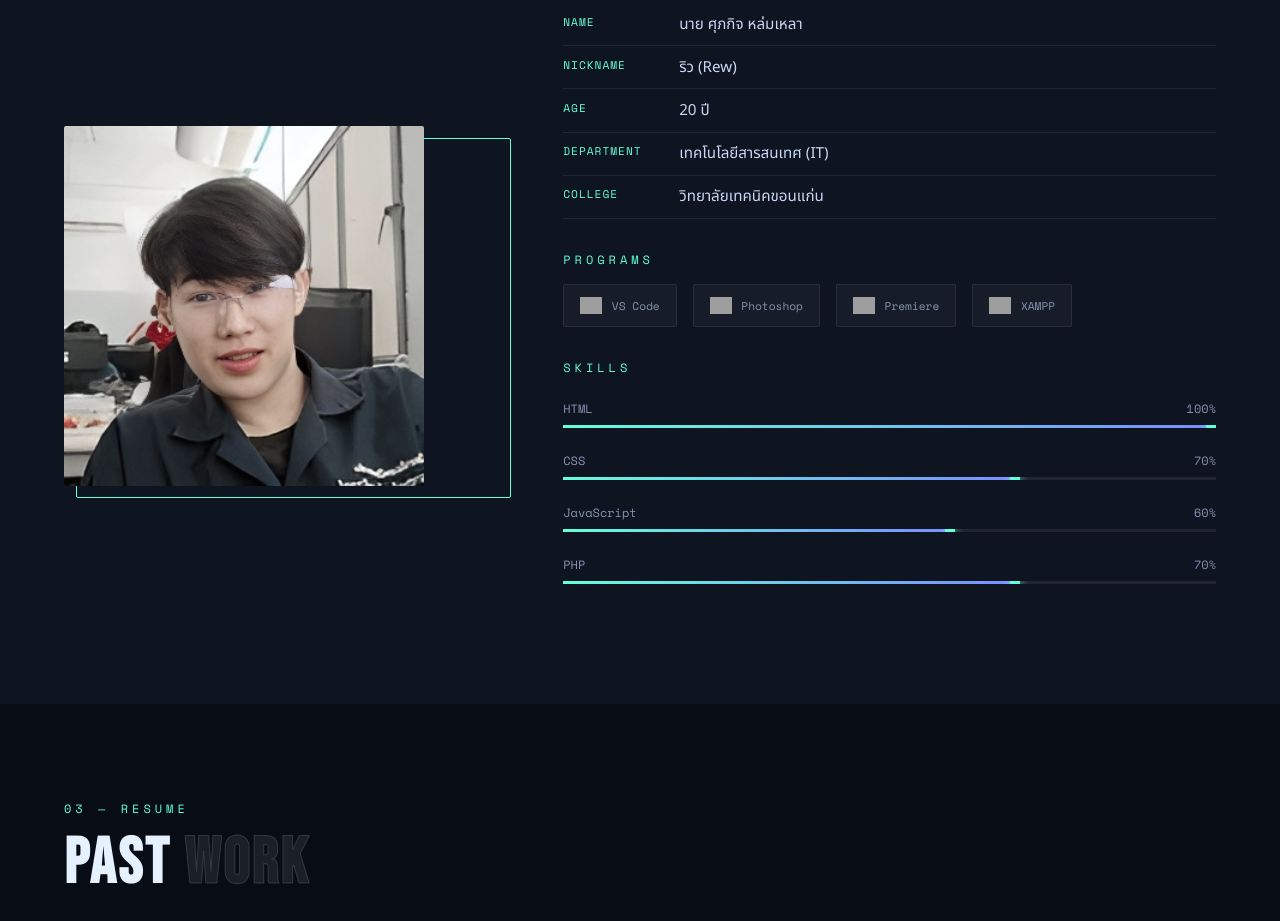
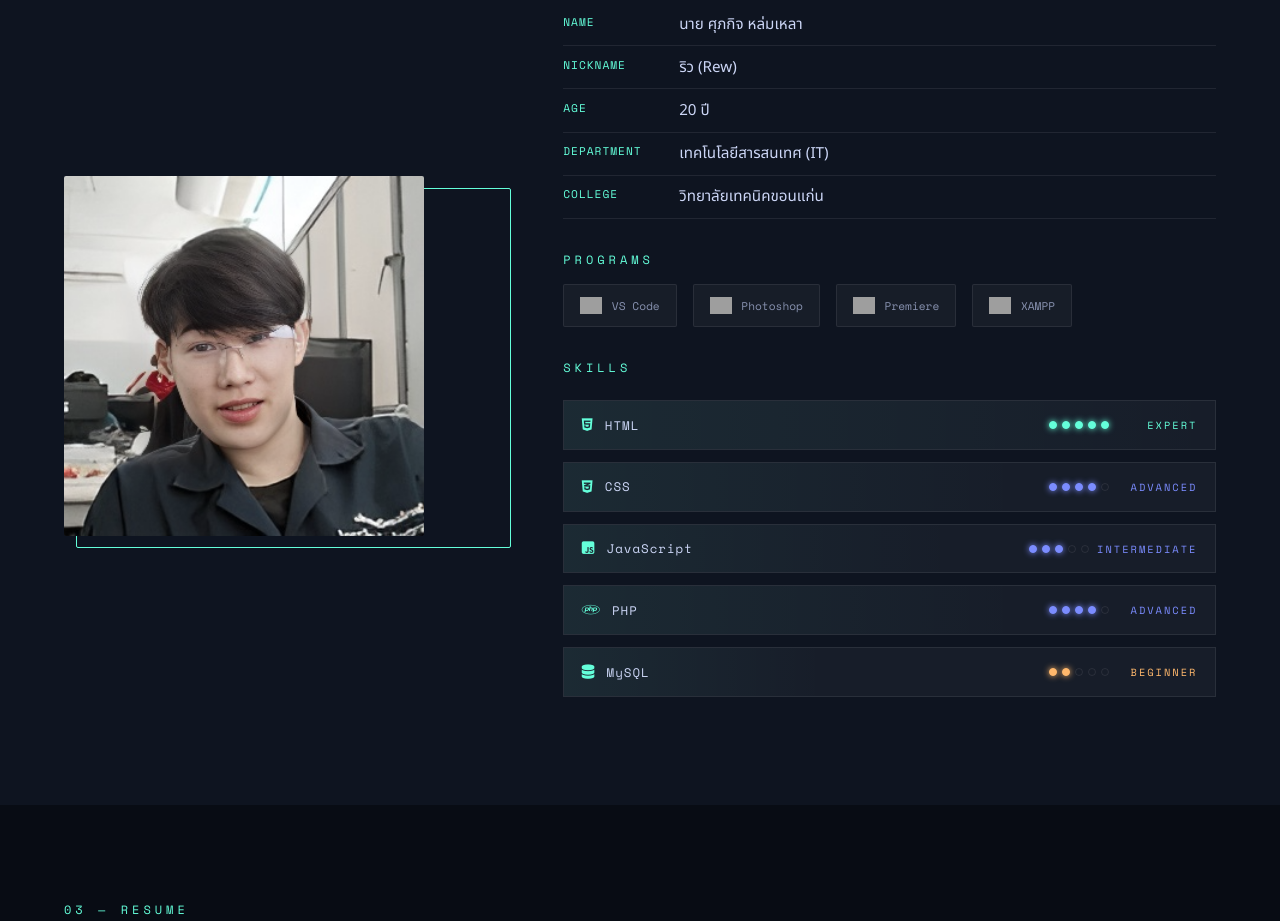
Before and after one commit to RewSuphakit/Mysite, a plain HTML site: page index.html in a window 1280 px wide. Shown: the part 1094-2015 px from the top of the page. Drawn offline with nearby package versions, Linux system fonts and the light colour scheme; grey boxes are pictures that could not be loaded.

Commit message:
Revamp skill section layout and styles
Refactor skill section styles and HTML structure for better organization and responsiveness.

```diff
--- a/index.html
+++ b/index.html
@@ -277,37 +277,76 @@
     }
 
     /* ─── SKILLS ─── */
-    .skill-item { margin-bottom: 1.5rem; }
-    .skill-meta {
+    .skill-item {
       display: flex;
+      align-items: center;
       justify-content: space-between;
-      font-family: var(--font-mono);
-      font-size: .75rem;
-      color: var(--muted);
-      margin-bottom: .5rem;
-    }
-    .skill-track {
-      height: 3px;
-      background: var(--border);
+      padding: .9rem 1.1rem;
+      border: 1px solid var(--border);
+      margin-bottom: .75rem;
+      background: var(--card);
       position: relative;
       overflow: hidden;
+      transition: border-color .3s;
     }
-    .skill-fill {
-      height: 100%;
-      background: linear-gradient(90deg, var(--accent), var(--accent2));
-      width: 0;
-      transition: width 1.2s cubic-bezier(.17,.67,.4,1.2);
-      position: relative;
-    }
-    .skill-fill::after {
+    .skill-item:hover { border-color: rgba(100,255,218,.3); }
+    .skill-item::before {
       content: '';
       position: absolute;
-      right: 0; top: -4px;
-      width: 10px; height: 10px;
+      left: 0; top: 0; bottom: 0;
+      background: linear-gradient(90deg, rgba(100,255,218,.06), transparent);
+      width: var(--fill, 0%);
+      transition: width 1.2s cubic-bezier(.17,.67,.4,1.2);
+    }
+    .skill-name {
+      font-family: var(--font-mono);
+      font-size: .78rem;
+      color: var(--text);
+      letter-spacing: 1px;
+      position: relative; z-index: 1;
+      display: flex; align-items: center; gap: .7rem;
+    }
+    .skill-name i { color: var(--accent); font-size: .9rem; }
+    .skill-level {
+      position: relative; z-index: 1;
+      display: flex; align-items: center; gap: .5rem;
+    }
+    .level-dots {
+      display: flex; gap: 5px;
+    }
+    .level-dot {
+      width: 8px; height: 8px;
+      border: 1px solid var(--border);
       border-radius: 50%;
+      transition: background .3s, border-color .3s, box-shadow .3s;
+    }
+    .level-dot.on {
       background: var(--accent);
-      box-shadow: 0 0 10px var(--accent);
+      border-color: var(--accent);
+      box-shadow: 0 0 6px var(--accent);
     }
+    .level-dot.on.mid {
+      background: var(--accent2);
+      border-color: var(--accent2);
+      box-shadow: 0 0 6px var(--accent2);
+    }
+    .level-dot.on.low {
+      background: #ffb86c;
+      border-color: #ffb86c;
+      box-shadow: 0 0 6px #ffb86c;
+    }
+    .level-label {
+      font-family: var(--font-mono);
+      font-size: .65rem;
+      letter-spacing: 2px;
+      text-transform: uppercase;
+      min-width: 80px;
+      text-align: right;
+    }
+    .level-label.expert   { color: var(--accent); }
+    .level-label.advanced { color: var(--accent2); }
+    .level-label.inter    { color: var(--accent2); }
+    .level-label.beginner { color: #ffb86c; }
 
     /* ─── PROGRAMS ─── */
     .prog-grid {
@@ -542,23 +581,78 @@
         </div>
       </div>
 
-      <div class="reveal">
+      <div class="reveal" id="skills-block">
         <p class="section-label" style="margin-bottom:1.5rem">Skills</p>
-        <div class="skill-item">
-          <div class="skill-meta"><span>HTML</span><span>100%</span></div>
-          <div class="skill-track"><div class="skill-fill" data-w="100"></div></div>
+
+        <!-- level: expert=5dots, advanced=4, intermediate=3, beginner=2 -->
+        <div class="skill-item" style="--fill:100%">
+          <div class="skill-name"><i class="fab fa-html5"></i> HTML</div>
+          <div class="skill-level">
+            <div class="level-dots">
+              <div class="level-dot on" data-tier="expert"></div>
+              <div class="level-dot on" data-tier="expert"></div>
+              <div class="level-dot on" data-tier="expert"></div>
+              <div class="level-dot on" data-tier="expert"></div>
+              <div class="level-dot on" data-tier="expert"></div>
+            </div>
+            <span class="level-label expert">Expert</span>
+          </div>
         </div>
-        <div class="skill-item">
-          <div class="skill-meta"><span>CSS</span><span>70%</span></div>
-          <div class="skill-track"><div class="skill-fill" data-w="70"></div></div>
+
+        <div class="skill-item" style="--fill:70%">
+          <div class="skill-name"><i class="fab fa-css3-alt"></i> CSS</div>
+          <div class="skill-level">
+            <div class="level-dots">
+              <div class="level-dot on mid" data-tier="advanced"></div>
+              <div class="level-dot on mid" data-tier="advanced"></div>
+              <div class="level-dot on mid" data-tier="advanced"></div>
+              <div class="level-dot on mid" data-tier="advanced"></div>
+              <div class="level-dot" data-tier="advanced"></div>
+            </div>
+            <span class="level-label advanced">Advanced</span>
+          </div>
         </div>
-        <div class="skill-item">
-          <div class="skill-meta"><span>JavaScript</span><span>60%</span></div>
-          <div class="skill-track"><div class="skill-fill" data-w="60"></div></div>
+
+        <div class="skill-item" style="--fill:60%">
+          <div class="skill-name"><i class="fab fa-js-square"></i> JavaScript</div>
+          <div class="skill-level">
+            <div class="level-dots">
+              <div class="level-dot on mid" data-tier="inter"></div>
+              <div class="level-dot on mid" data-tier="inter"></div>
+              <div class="level-dot on mid" data-tier="inter"></div>
+              <div class="level-dot" data-tier="inter"></div>
+              <div class="level-dot" data-tier="inter"></div>
+            </div>
+            <span class="level-label inter">Intermediate</span>
+          </div>
         </div>
-        <div class="skill-item">
-          <div class="skill-meta"><span>PHP</span><span>70%</span></div>
-          <div class="skill-track"><div class="skill-fill" data-w="70"></div></div>
+
+        <div class="skill-item" style="--fill:70%">
+          <div class="skill-name"><i class="fab fa-php"></i> PHP</div>
+          <div class="skill-level">
+            <div class="level-dots">
+              <div class="level-dot on mid" data-tier="advanced"></div>
+              <div class="level-dot on mid" data-tier="advanced"></div>
+              <div class="level-dot on mid" data-tier="advanced"></div>
+              <div class="level-dot on mid" data-tier="advanced"></div>
+              <div class="level-dot" data-tier="advanced"></div>
+            </div>
+            <span class="level-label advanced">Advanced</span>
+          </div>
+        </div>
+
+        <div class="skill-item" style="--fill:40%">
+          <div class="skill-name"><i class="fas fa-database"></i> MySQL</div>
+          <div class="skill-level">
+            <div class="level-dots">
+              <div class="level-dot on low" data-tier="beginner"></div>
+              <div class="level-dot on low" data-tier="beginner"></div>
+              <div class="level-dot" data-tier="beginner"></div>
+              <div class="level-dot" data-tier="beginner"></div>
+              <div class="level-dot" data-tier="beginner"></div>
+            </div>
+            <span class="level-label beginner">Beginner</span>
+          </div>
         </div>
       </div>
     </div>
@@ -657,14 +751,23 @@ function revealElements() {
 }
 revealElements();
 
-// ── Skill bars ──
+// ── Skill level animation ──
 let skillsAnimated = false;
 function animateSkills() {
   if (skillsAnimated) return;
-  const section = document.getElementById('about');
-  if (section.getBoundingClientRect().top < window.innerHeight - 100) {
-    document.querySelectorAll('.skill-fill').forEach(el => {
-      el.style.width = el.dataset.w + '%';
+  const block = document.getElementById('skills-block');
+  if (!block) return;
+  if (block.getBoundingClientRect().top < window.innerHeight - 60) {
+    // trigger the ::before fill via CSS custom property (already set inline)
+    document.querySelectorAll('.skill-item').forEach((el, i) => {
+      setTimeout(() => {
+        el.style.setProperty('--fill', el.style.getPropertyValue('--fill') || '0%');
+        // animate dots
+        el.querySelectorAll('.level-dot.on').forEach((dot, j) => {
+          dot.style.opacity = '0';
+          setTimeout(() => { dot.style.opacity = '1'; }, j * 120);
+        });
+      }, i * 120);
     });
     skillsAnimated = true;
   }
```
